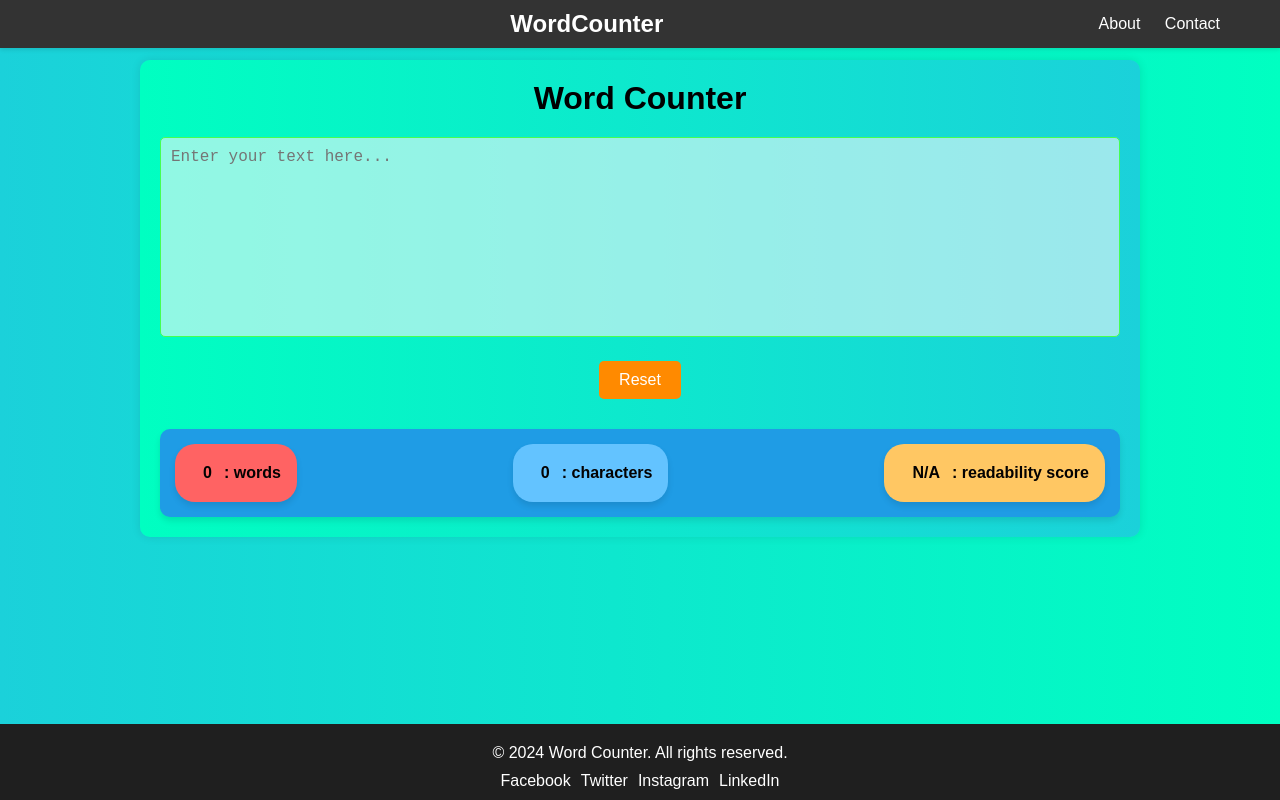
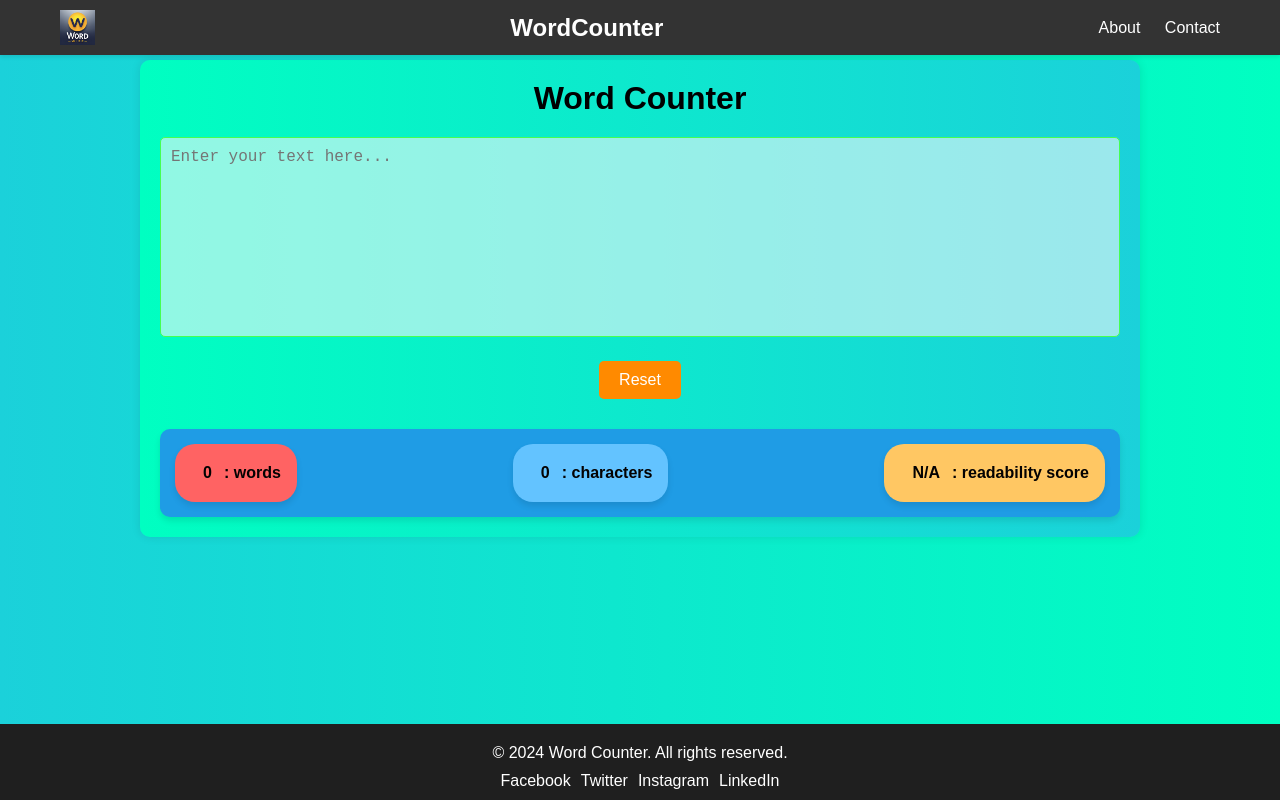
Before and after one commit to md-hussain28/WordWiz, a plain HTML site: page index.html in a window 1280 px wide. Drawn offline with Linux system fonts and the light colour scheme; the site is published under a folder, as on GitHub Pages, so addresses that start at the root find nothing.

Commit message:
Image error fixed

```diff
--- a/index.html
+++ b/index.html
@@ -5,14 +5,14 @@
     <meta charset="UTF-8">
     <meta name="viewport" content="width=device-width, initial-scale=1.0">
     <title>WordWizTool</title>
-    <link rel="shortcut icon" href="/images/img.jpg" type="image/x-icon">
+    <link rel="shortcut icon" href="images/img.jpg" type="image/x-icon">
     <link rel="stylesheet" href="style.css">
 </head>
 
 <body>
     <nav class="navbar">
         <div class="navbar-container">
-            <img src="/images/logo.jpg" alt="" class="logoimg">
+            <img src="images/logo.jpg" alt="" class="logoimg">
             <a href="#Web" class="logo">WordCounter</a>
 
             <div class="menu">
```
